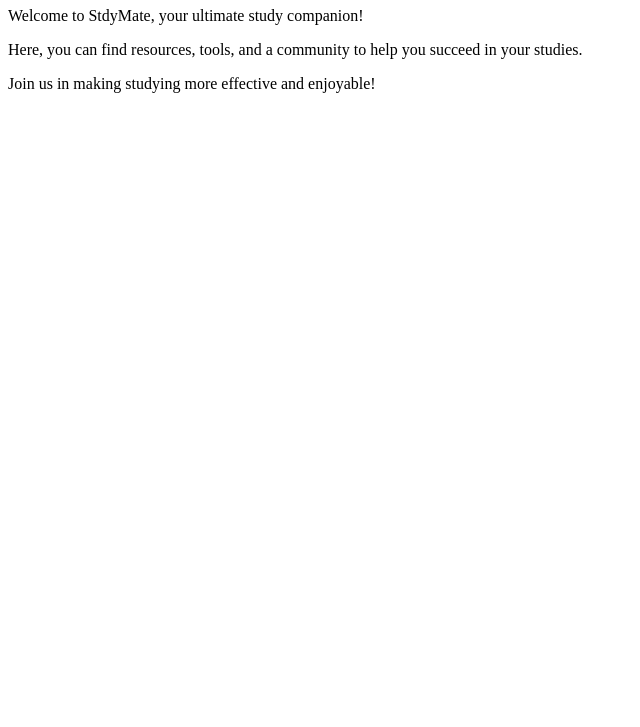
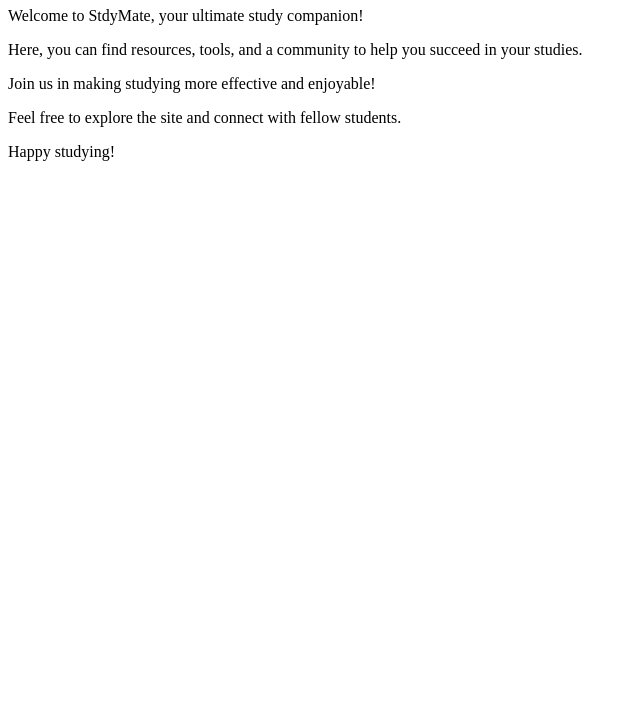
Before and after one commit to ArdraSB/GitPractice, a plain HTML site: page index.html in a window 1280 px wide. Shown: the part 73-800 px from the top of the page, without its empty margins (0-640 px from the left). Drawn offline with Linux system fonts and the light colour scheme.

Commit message:
added more in index

```diff
--- a/index.html
+++ b/index.html
@@ -10,6 +10,8 @@
     <p>Welcome to StdyMate, your ultimate study companion!</p>
     <p>Here, you can find resources, tools, and a community to help you succeed in your studies.</p>
     <p>Join us in making studying more effective and enjoyable!</p>
+    <p>Feel free to explore the site and connect with fellow students.</p>
+    <p>Happy studying!</p>
 
 </body>
 </html>
```
